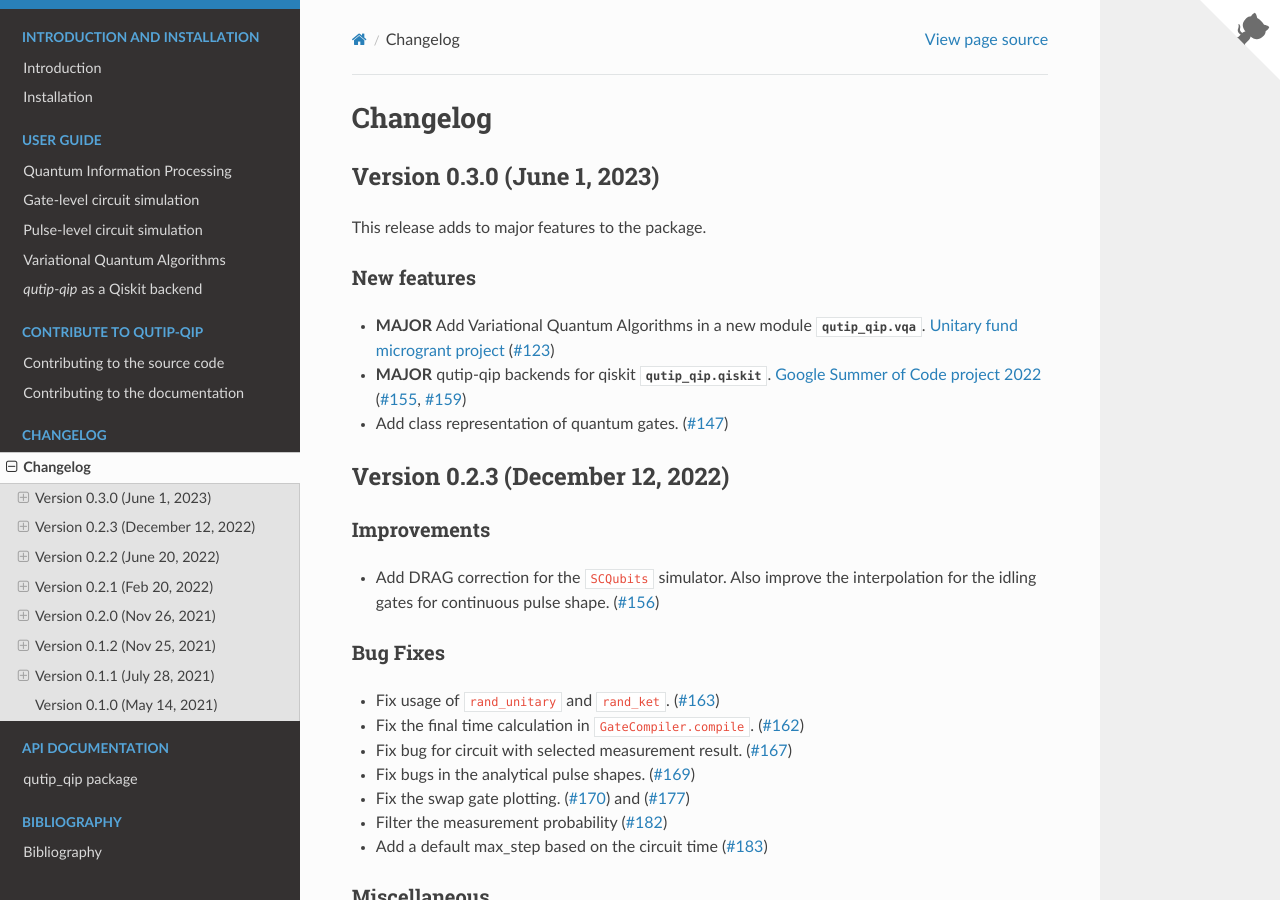
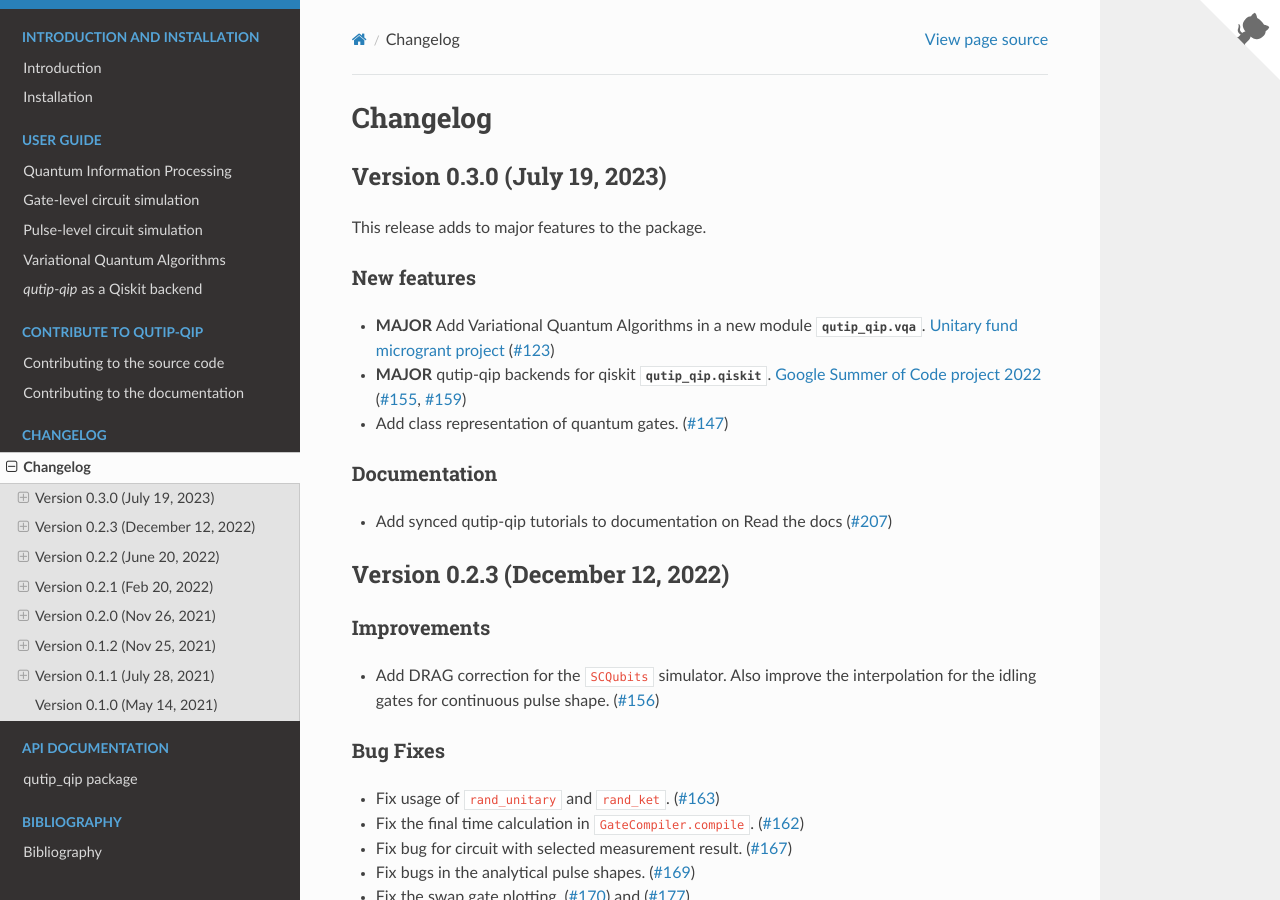
Before and after one commit to qutip/qutip-qip, a Sphinx documentation site: the page built from doc/source/changelog.rst, in a window 1280 px wide and 900 px high. Built offline with Sphinx 7.4.7 and the Read the Docs theme 2.0.0, drawn with Linux system fonts in a browser that asks for light colours; pages that are not in the unit, such as notebooks, are missing from menus.

Commit message:
Include the newest change

```diff
--- a/doc/source/changelog.rst
+++ b/doc/source/changelog.rst
@@ -3,7 +3,7 @@ Changelog
 *********
 
 
-Version 0.3.0 (June 1, 2023)
+Version 0.3.0 (July 19, 2023)
 ++++++++++++++++++++++++++++
 
 This release adds to major features to the package.
@@ -14,7 +14,9 @@ New features
 - **MAJOR** qutip-qip backends for qiskit :obj:`qutip_qip.qiskit`. `Google Summer of Code project 2022 <https://summerofcode.withgoogle.com/archive/2022/projects/jFfaK3Su>`_ (`#155 <https://github.com/qutip/qutip-qip/pull/155>`_, `#159 <https://github.com/qutip/qutip-qip/pull/159>`_)
 - Add class representation of quantum gates. (`#147 <https://github.com/qutip/qutip-qip/pull/123>`_)
 
-
+Documentation
+-------------
+- Add synced qutip-qip tutorials to documentation on Read the docs (`#207 <https://github.com/qutip/qutip-qip/pull/207>`_)
 
 Version 0.2.3 (December 12, 2022)
 +++++++++++++++++++++++++++++++++
```
